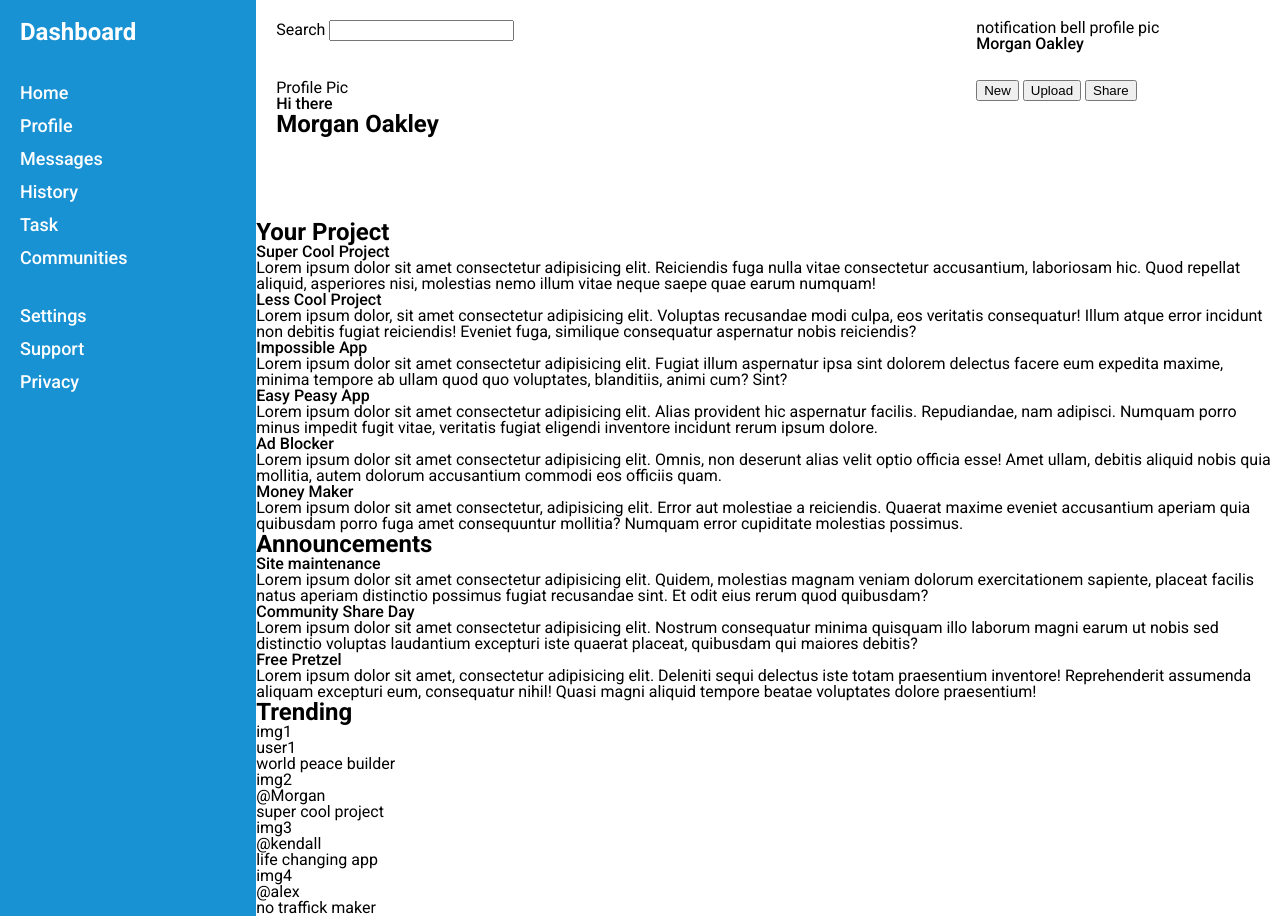
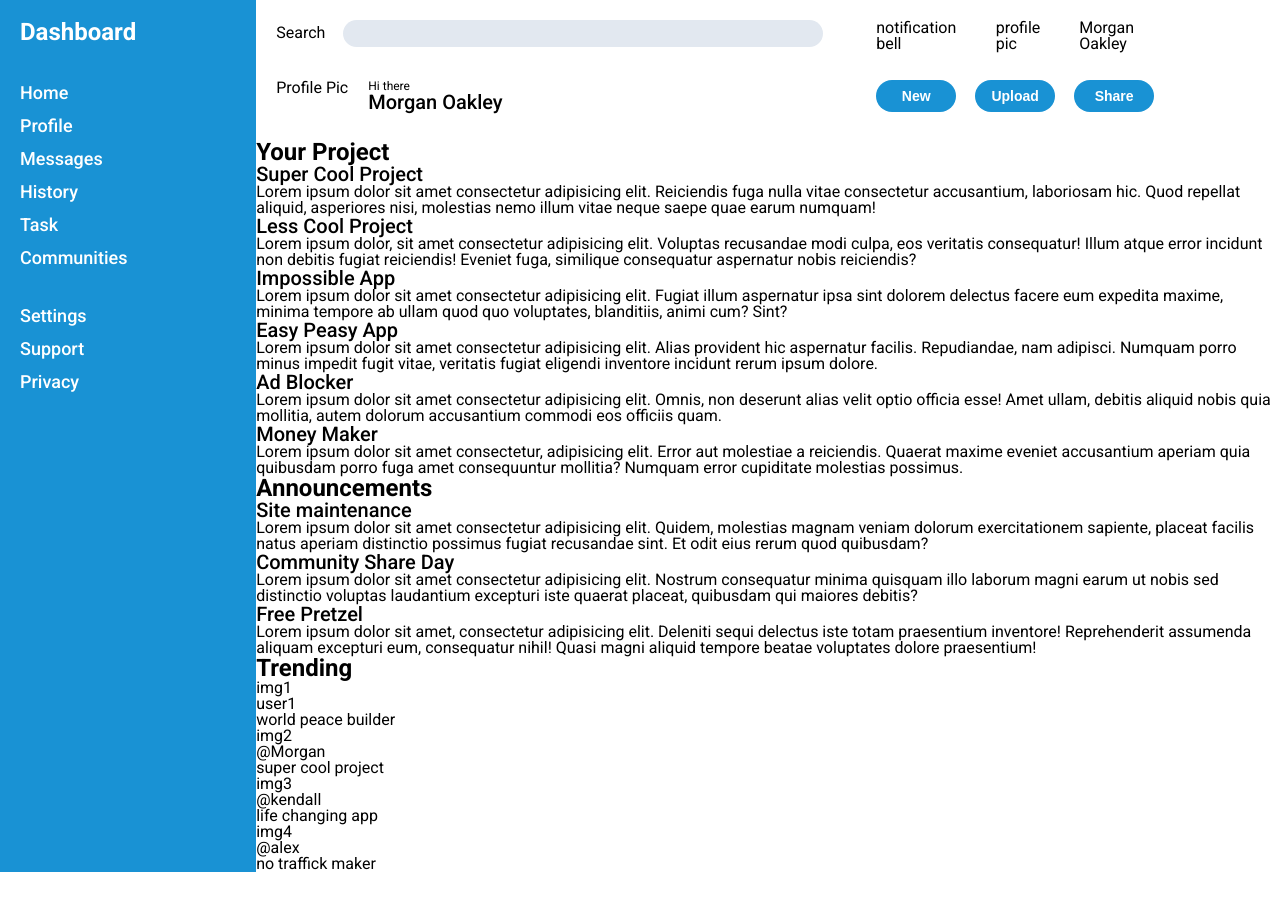
Before and after one commit to sereneThePity/project-admin-dashboard, a plain HTML site: page index.html in a window 1280 px wide. After the commit the page ends 873 px from the top, so only its background shows below. Drawn offline with Linux system fonts and the light colour scheme.

Commit message:
Style header elements

```diff
--- a/index.html
+++ b/index.html
@@ -36,13 +36,13 @@
                 <div class="profile">
                     <span>notification bell</span>
                     <span>profile pic</span>
-                    <h2>Morgan Oakley</h2>
+                    <h3>Morgan Oakley</h3>
                 </div>
                 <div class="greeting">
                     <span>Profile Pic</span>
                     <div class="greetin-referred">
-                        <h2>Hi there</h2>
-                        <h1>Morgan Oakley</h1>
+                        <h4>Hi there</h4>
+                        <h2>Morgan Oakley</h2>
                     </div>
                 </div>
                 <div class="buttons">
--- a/style.css
+++ b/style.css
@@ -81,12 +81,52 @@ h1{
 }
 
 h2{
+    font-size: 20px;
     font-weight: 500;
+}
+
+h3{
+    font-size: 16px;
+}
+
+h4{
+    font-size: 12px;
 }
 
 header{
     display: grid;
-    grid-template-columns: 700px 200px;
-    grid-template-rows: 60px 120px;
+    grid-template-columns: 600px 300px;
+    grid-template-rows: 60px 40px;
     padding: 20px;
 }
+
+input{
+    background-color: var(--grey);
+    border-radius: 14px;
+    border: none;
+    margin-left: 14px;
+    padding: 6px;
+    width: clamp(100px,80%,800px);
+}
+
+.profile{
+    display: flex;
+    gap: 20px
+}
+
+.greeting{
+    display: flex;
+    gap: 20px;
+}
+
+button{
+    border: none;
+    color: white;
+    background-color: var(--blue);
+    width: 80px;
+    padding: 8px 0;
+    border-radius: 18px;
+    font-weight: 600;
+    font-size: 14px;
+    margin-right: 15px;
+}
```
